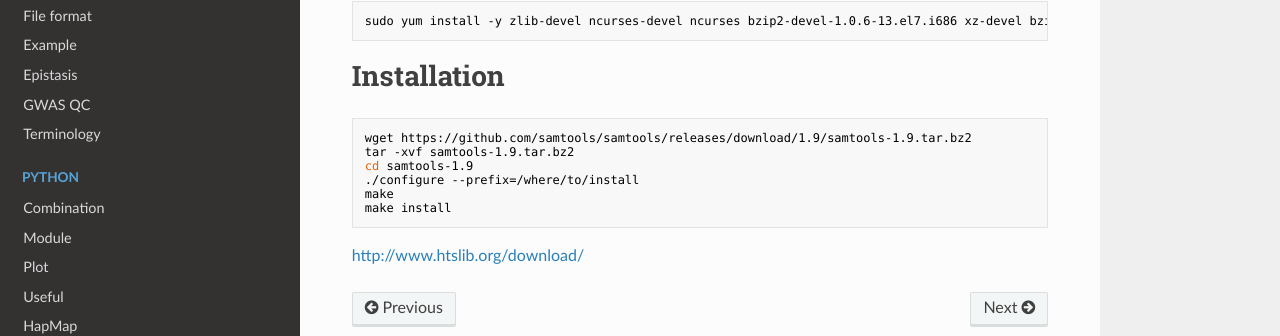
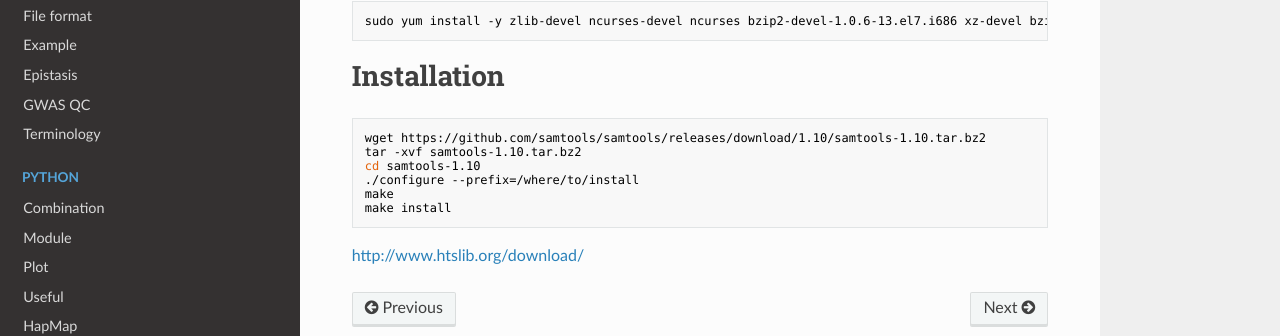
Before and after one commit to WonyoungCho/plink, an MkDocs documentation site: the page built from docs/samtools_int.md, in a window 1280 px wide. Shown: the part 207-543 px from the top of the page. Built offline with MkDocs 1.6.1, drawn with Linux system fonts in a browser that asks for light colours; nearby versions of some CDN libraries; old or Windows-style settings are respelled for this version of MkDocs.

Commit message:
Update samtools_int.md

````diff
--- a/docs/samtools_int.md
+++ b/docs/samtools_int.md
@@ -8,9 +8,9 @@ sudo yum install -y zlib-devel ncurses-devel ncurses bzip2-devel-1.0.6-13.el7.i6
 # Installation
 
 ```
-wget https://github.com/samtools/samtools/releases/download/1.9/samtools-1.9.tar.bz2
-tar -xvf samtools-1.9.tar.bz2
-cd samtools-1.9
+wget https://github.com/samtools/samtools/releases/download/1.10/samtools-1.10.tar.bz2
+tar -xvf samtools-1.10.tar.bz2
+cd samtools-1.10
 ./configure --prefix=/where/to/install
 make
 make install
````
